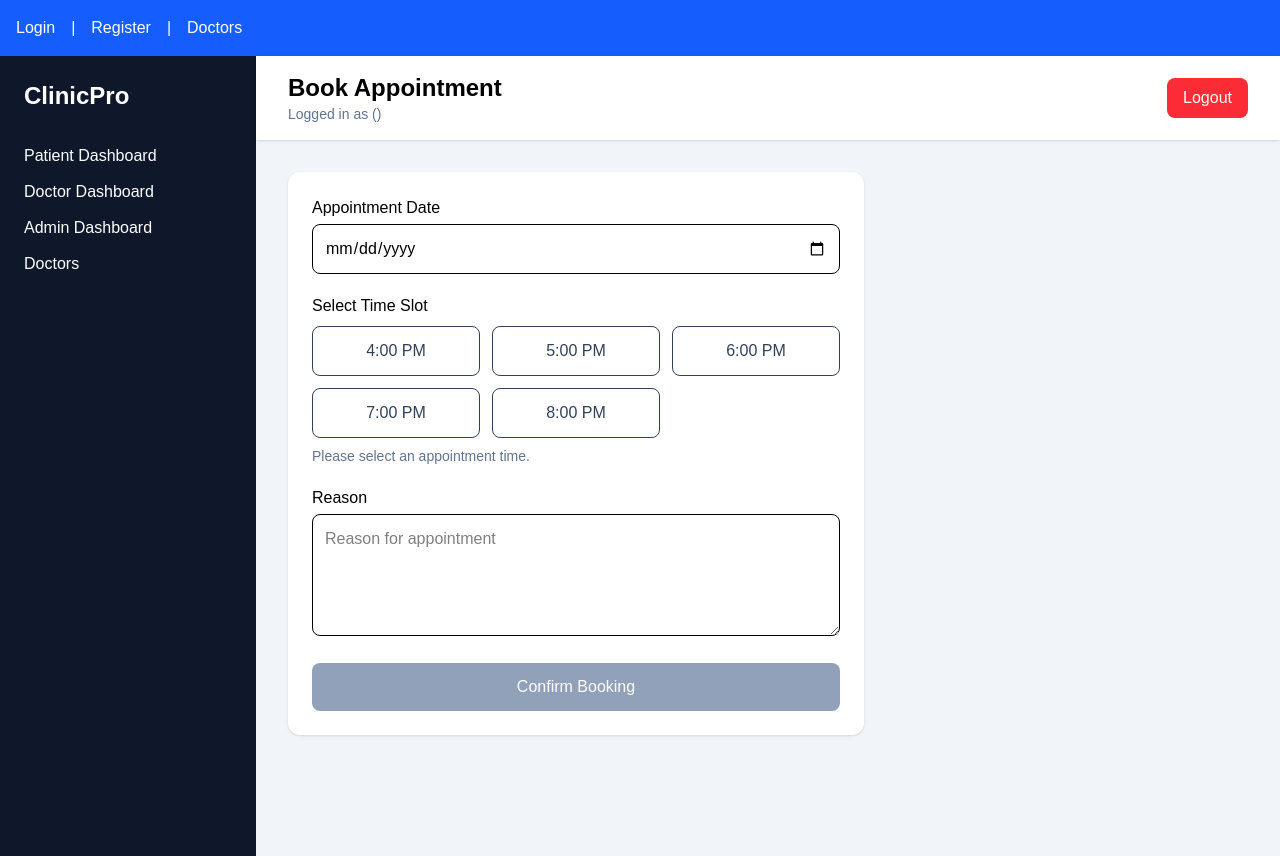
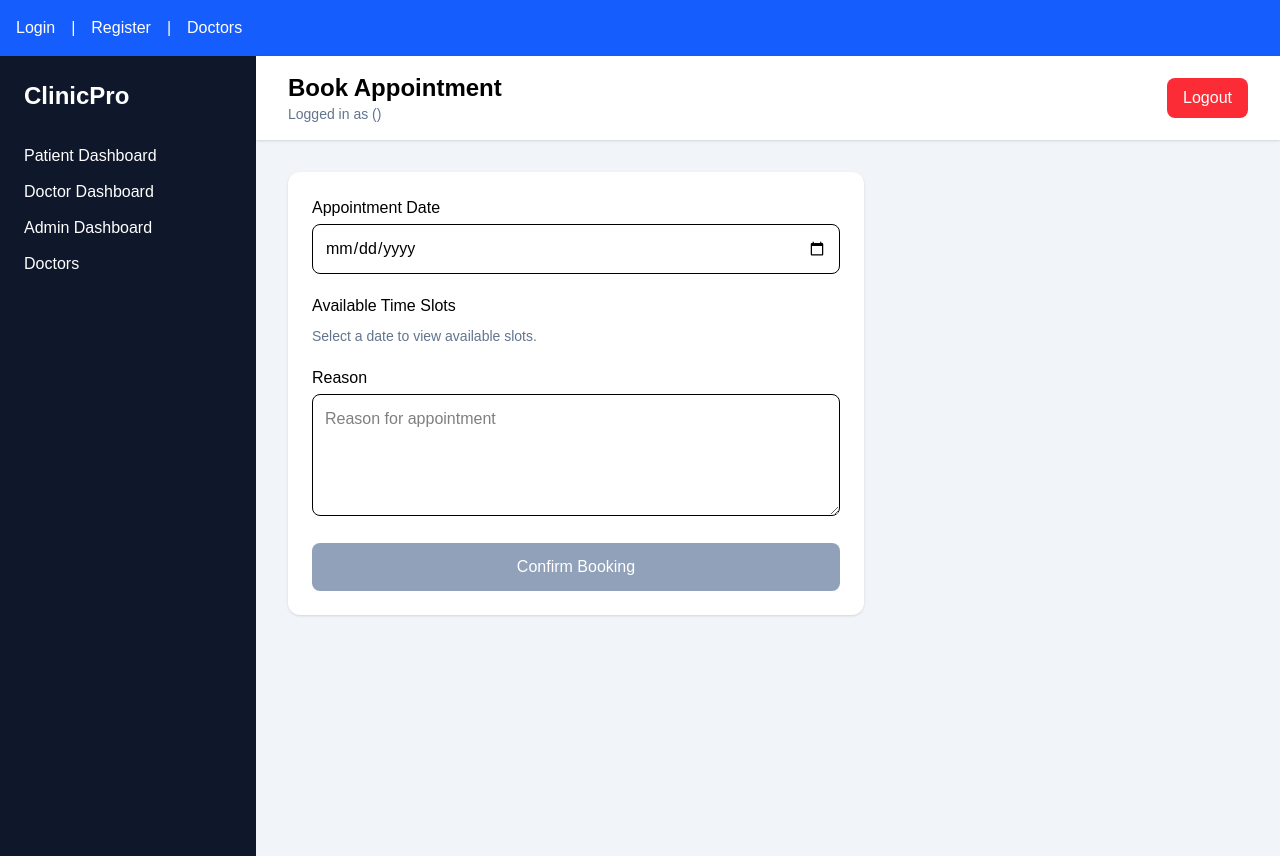
Before and after one commit to maryamastic/clinicpro-saas, a React (Vite) app in the folder client/: page /book-appointment/1 in a window 1280 px wide. Built offline with nearby package versions, Linux system fonts and the light colour scheme.

Commit message:
Dynamic Appointment Slot Availability

```diff
--- a/client/src/pages/BookAppointment.jsx
+++ b/client/src/pages/BookAppointment.jsx
@@ -1,4 +1,4 @@
-import { useState } from "react";
+import { useEffect, useState } from "react";
 import { useParams, useNavigate } from "react-router-dom";
 import API from "../services/api";
 import DashboardLayout from "../components/DashboardLayout";
@@ -8,13 +8,8 @@ function BookAppointment() {
     const { doctorId } = useParams();
     const navigate = useNavigate();
 
-    const timeSlots = [
-        "4:00 PM",
-        "5:00 PM",
-        "6:00 PM",
-        "7:00 PM",
-        "8:00 PM",
-    ];
+    const [availableSlots, setAvailableSlots] = useState([]);
+    const [loadingSlots, setLoadingSlots] = useState(false);
 
     const [form, setForm] = useState({
         appointmentDate: "",
@@ -22,7 +17,28 @@ function BookAppointment() {
         reason: "",
     });
 
-    const [message, setMessage] = useState("");
+    useEffect(() => {
+        const fetchAvailableSlots = async () => {
+            if (!form.appointmentDate) return;
+
+            try {
+                setLoadingSlots(true);
+                setForm((prev) => ({ ...prev, appointmentTime: "" }));
+
+                const res = await API.get(
+                    `/appointments/available-slots?doctor=${doctorId}&date=${form.appointmentDate}`
+                );
+
+                setAvailableSlots(res.data.availableSlots);
+            } catch (error) {
+                toast.error(error.response?.data?.message || "Failed to load slots");
+            } finally {
+                setLoadingSlots(false);
+            }
+        };
+
+        fetchAvailableSlots();
+    }, [form.appointmentDate, doctorId]);
 
     const handleChange = (e) => {
         setForm({ ...form, [e.target.name]: e.target.value });
@@ -44,6 +60,7 @@ function BookAppointment() {
             });
 
             toast.success("Appointment booked successfully!");
+
             setTimeout(() => {
                 navigate("/patient-dashboard");
             }, 1000);
@@ -55,10 +72,6 @@ function BookAppointment() {
     return (
         <DashboardLayout title="Book Appointment">
             <div className="max-w-xl bg-white p-6 rounded-xl shadow">
-                {message && (
-                    <p className="mb-4 text-green-600 font-medium">{message}</p>
-                )}
-
                 <form onSubmit={handleBook} className="space-y-5">
                     <div>
                         <label className="block mb-1 font-medium">Appointment Date</label>
@@ -73,29 +86,39 @@ function BookAppointment() {
                     </div>
 
                     <div>
-                        <label className="block mb-2 font-medium">Select Time Slot</label>
+                        <label className="block mb-2 font-medium">Available Time Slots</label>
+
+                        {!form.appointmentDate && (
+                            <p className="text-sm text-slate-500">
+                                Select a date to view available slots.
+                            </p>
+                        )}
+
+                        {loadingSlots && (
+                            <p className="text-sm text-blue-600">Loading available slots...</p>
+                        )}
+
+                        {form.appointmentDate && !loadingSlots && availableSlots.length === 0 && (
+                            <p className="text-sm text-red-600">
+                                No slots available for this date.
+                            </p>
+                        )}
 
                         <div className="grid grid-cols-2 md:grid-cols-3 gap-3">
-                            {timeSlots.map((time) => (
+                            {availableSlots.map((time) => (
                                 <button
                                     type="button"
                                     key={time}
                                     onClick={() => selectTime(time)}
                                     className={`border py-3 rounded-lg ${form.appointmentTime === time
-                                        ? "bg-blue-600 text-white border-blue-600"
-                                        : "bg-white text-slate-700"
+                                            ? "bg-blue-600 text-white border-blue-600"
+                                            : "bg-white text-slate-700"
                                         }`}
                                 >
                                     {time}
                                 </button>
                             ))}
                         </div>
-
-                        {!form.appointmentTime && (
-                            <p className="text-sm text-slate-500 mt-2">
-                                Please select an appointment time.
-                            </p>
-                        )}
                     </div>
 
                     <div>
```
